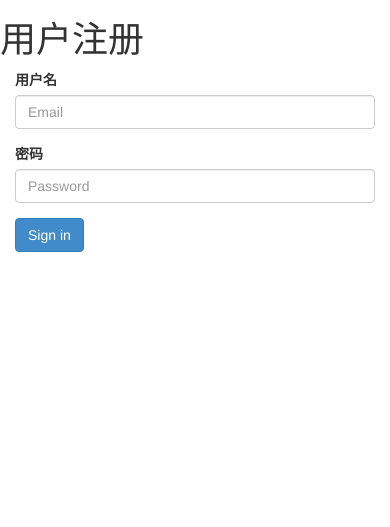
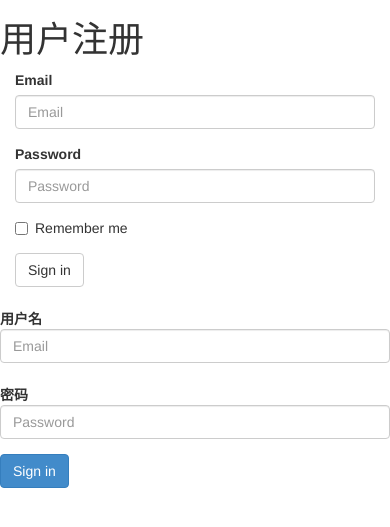
Before and after one commit to canghai908/chart, a Django app: page /regist/ in a window 390 px wide. Shown: the top 527 px of the page. Run offline with Django 3.2, Linux system fonts and the light colour scheme.

Commit message:
testfrom
testfrom

```diff
--- a/chart/templates/regist.html
+++ b/chart/templates/regist.html
@@ -12,6 +12,39 @@
 <script src="/static/js/bootstrap.min.js"></script>
 <body>
 <form method="post" enctype="multipart/form-data">
+
+ <div class="bs-example">
+      <form class="form-horizontal"  role="form">
+        <div class="form-group">
+          <label for="inputEmail3" class="col-sm-2 control-label">Email</label>
+          <div class="col-sm-10">
+            <input type="email" class="form-control" id="inputEmail3" placeholder="Email">
+          </div>
+        </div>
+        <div class="form-group">
+          <label for="inputPassword3" class="col-sm-2 control-label">Password</label>
+          <div class="col-sm-10">
+            <input type="password" class="form-control" id="inputPassword3" placeholder="Password">
+          </div>
+        </div>
+        <div class="form-group">
+          <div class="col-sm-offset-2 col-sm-10">
+            <div class="checkbox">
+              <label>
+                <input type="checkbox"> Remember me
+              </label>
+            </div>
+          </div>
+        </div>
+        <div class="form-group">
+          <div class="col-sm-offset-2 col-sm-10">
+            <button type="submit" class="btn btn-default">Sign in</button>
+          </div>
+        </div>
+      </form>
+    </div><!-- /.bs-example -->
+
+
 
 <form class="form-horizontal" role="form">
   <div class="form-group">
```
